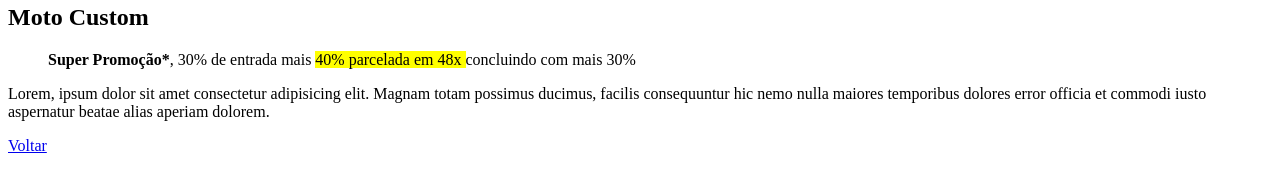
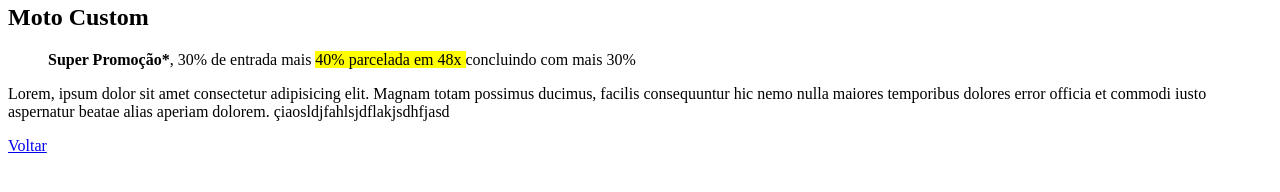
Before and after one commit to WillianGitADS/dio_estudos_web, a plain HTML site: page index.html in a window 1280 px wide. Shown: the part 388-580 px from the top of the page. Drawn offline with Linux system fonts and the light colour scheme.

Commit message:
primeiro commit

```diff
--- a/index.html
+++ b/index.html
@@ -18,6 +18,7 @@
       Lorem, ipsum dolor sit amet consectetur adipisicing elit. Magnam totam possimus ducimus,
       facilis consequuntur hic nemo nulla maiores temporibus dolores error officia et commodi
       iusto aspernatur beatae alias aperiam dolorem.
+      çiaosldjfahlsjdflakjsdhfjasd
     </p>
 
     <a href="listas.html">Voltar</a>
```
